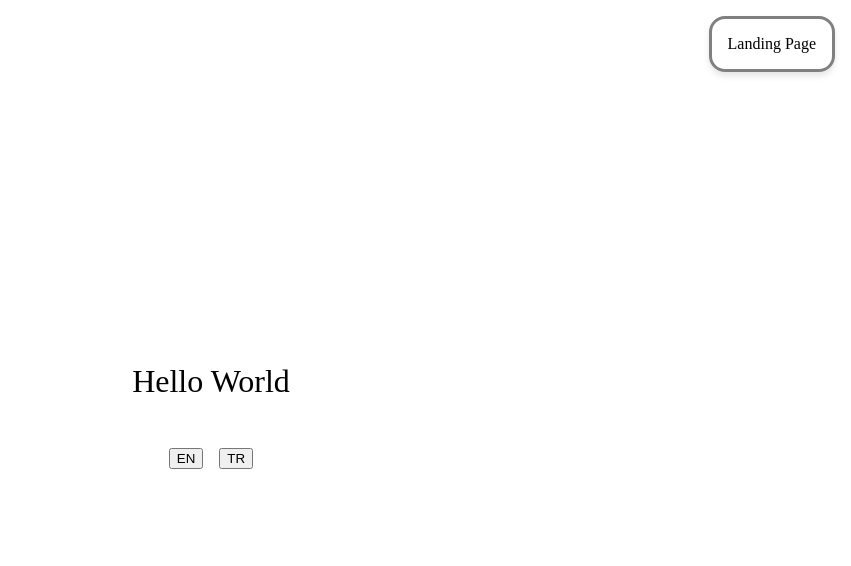
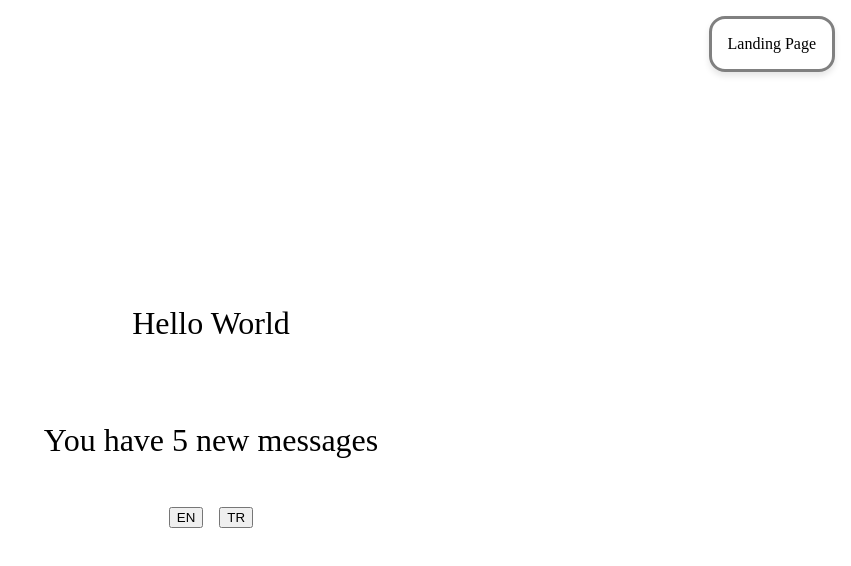
Before and after one commit to hanifidemir5/React-303, a React (Create React App) app: page /localization in a window 1280 px wide. Shown: the top 566 px of the page, without its empty margins (429-1280 px from the left). Built offline with nearby package versions, Linux system fonts and the light colour scheme.

Commit message:
Parametreleri Kullanmak

```diff
--- a/src/pages/Localization/index.js
+++ b/src/pages/Localization/index.js
@@ -6,9 +6,11 @@ import LandingPageButton from "../../components/LandingPageButton";
 const messages = {
   "tr-TR": {
     title: "Merhaba Dünya",
+    description: "{count} yeni mesajınız var",
   },
   "en-US": {
     title: "Hello World",
+    description: "You have {count} new messages",
   },
 };
 
@@ -25,6 +27,9 @@ const Localization = (props) => {
         <p>
           <FormattedMessage id="title" />
         </p>
+        <p>
+          <FormattedMessage id="description" values={{ count: 5 }} />
+        </p>
         <div>
           <button onClick={() => setLocale("en-US")}>EN</button>
 
```
